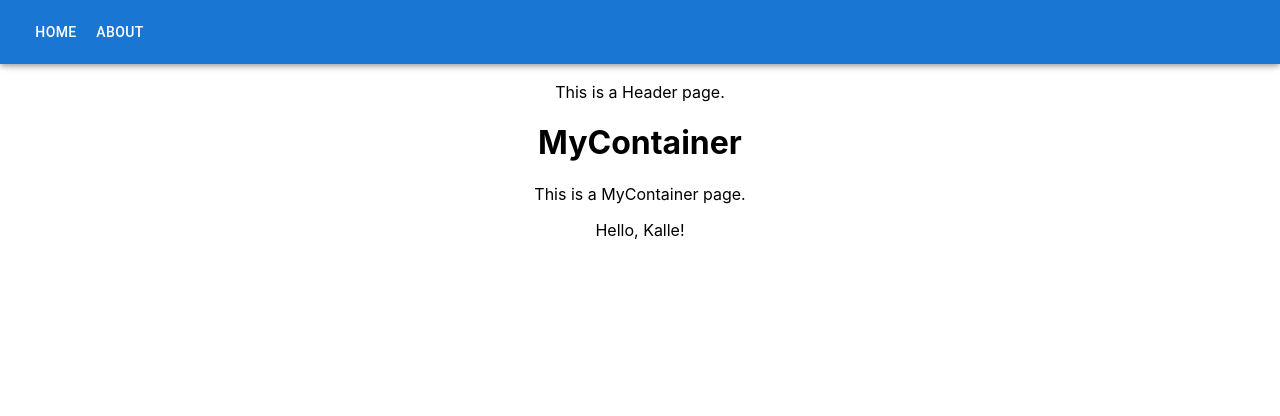
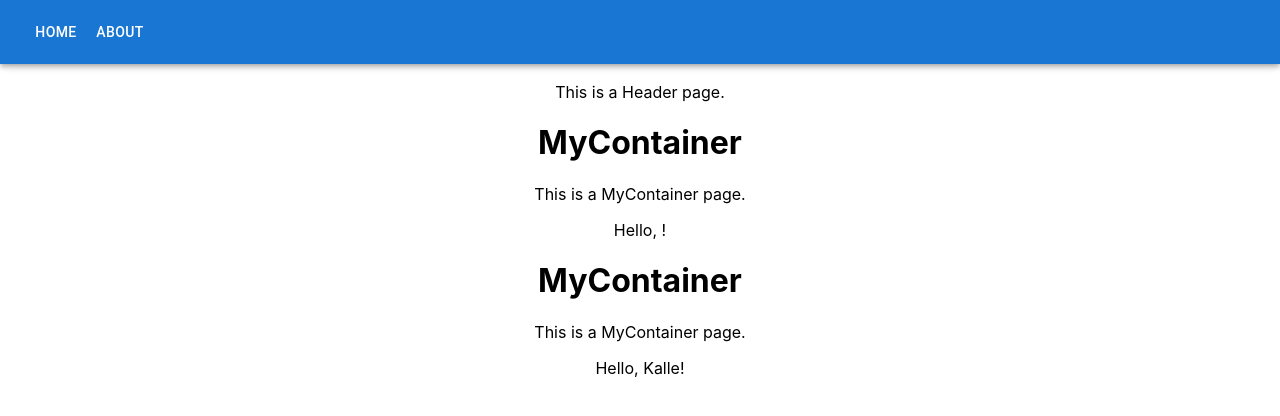
Before and after one commit to ajay26188/Advanced_Web_Application_Week11, a React (Create React App) app: page / in a window 1280 px wide. Shown: the top 416 px of the page. Built offline with nearby package versions, Linux system fonts and the light colour scheme; no server answers.

Commit message:
last commit

```diff
--- a/src/App.js
+++ b/src/App.js
@@ -15,9 +15,10 @@ function App() {
     <div className="App">
       <Header />
         <Routes>
-          <Route path ="/" element={<WrappedMyContainer />} />
+          <Route path ="/" element={<MyContainer />} />
           <Route path ="/about" element={<About />} />
         </Routes>
+        <WrappedMyContainer />
     </div>
     </Router>
   );
```
